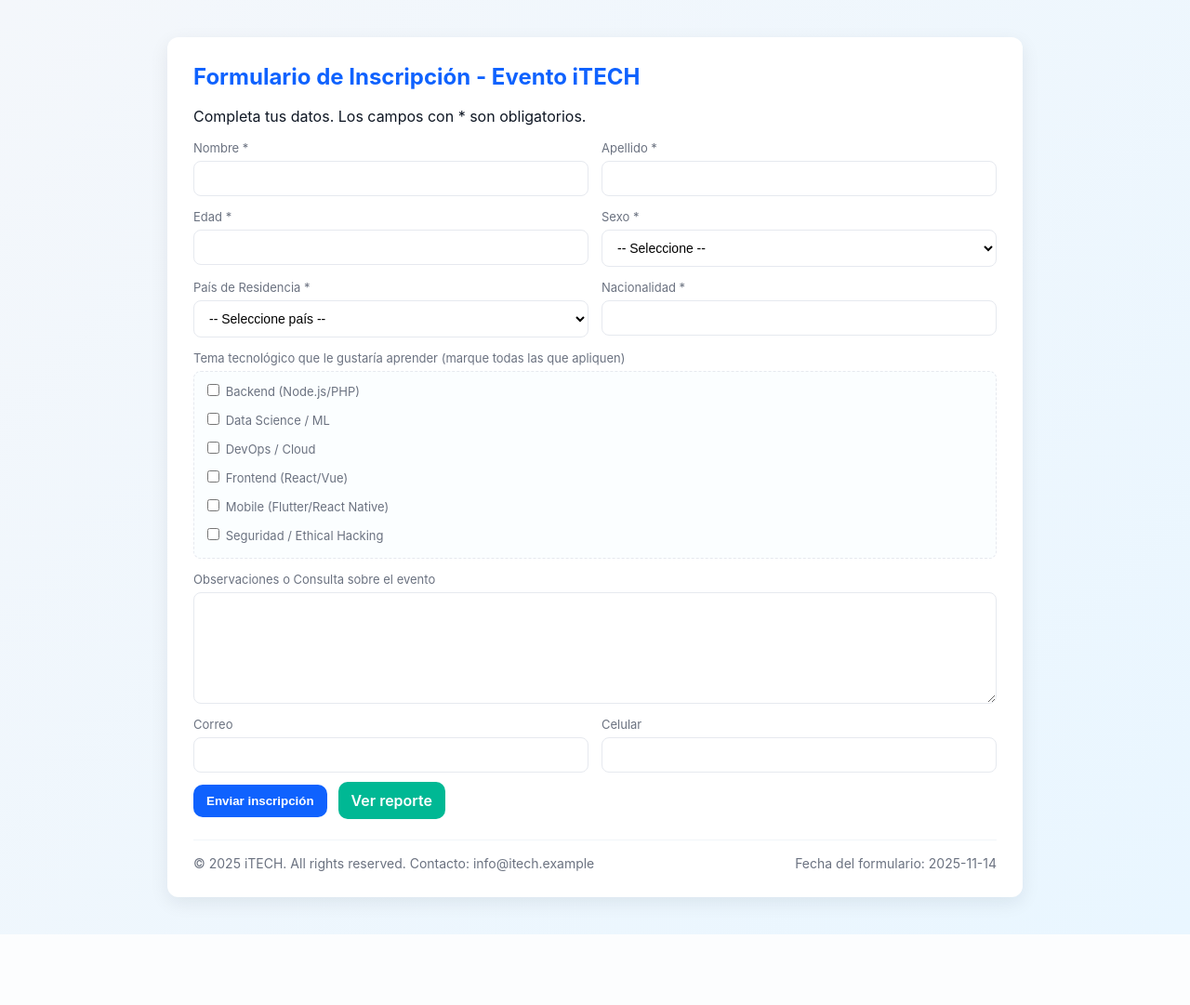
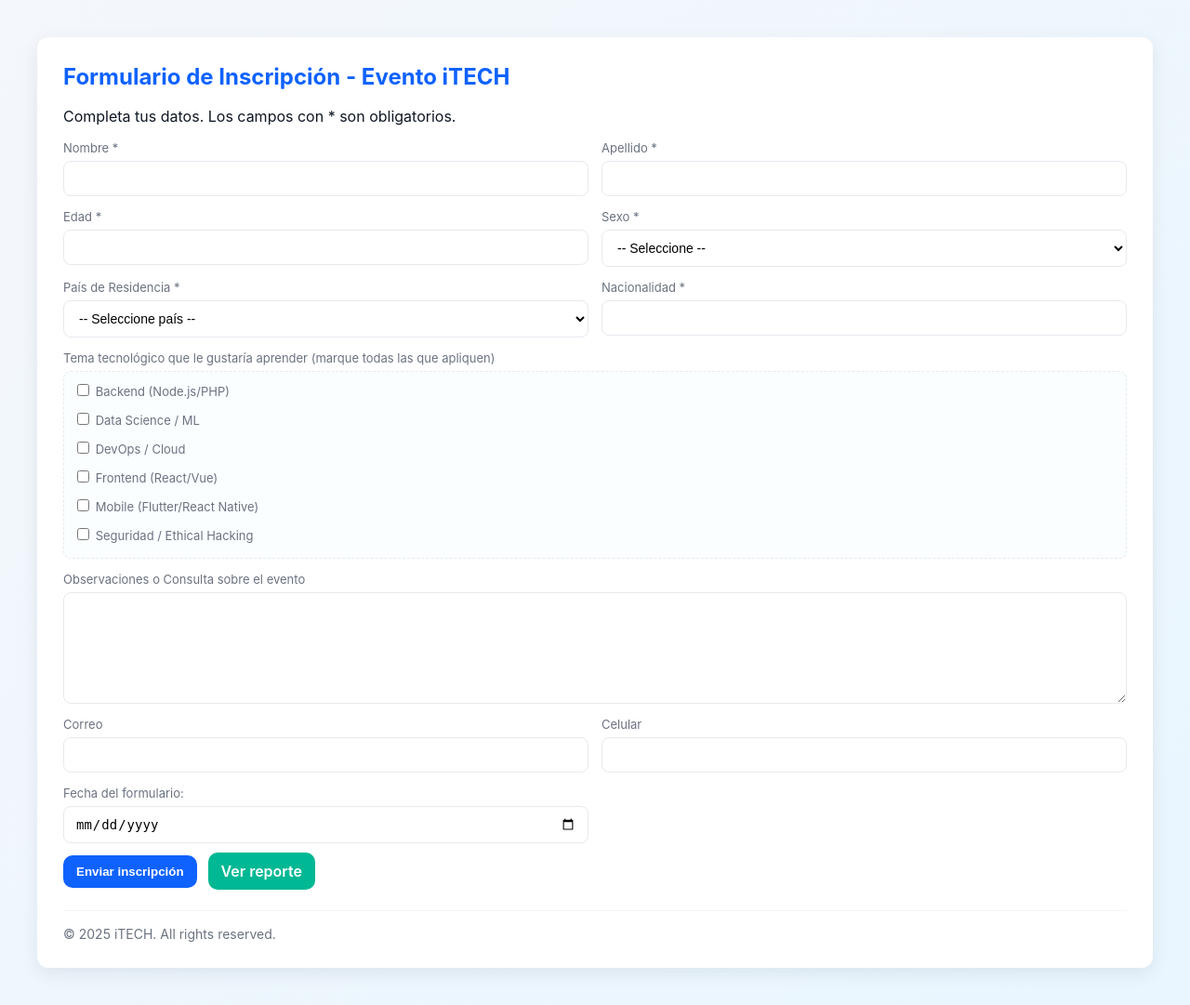
Before and after one commit to ElRulios/parcial_3, a PHP site: page / in a window 1280 px wide. Shown: the whole page at 93% size. Before the commit the page ends 1005 px from the top, so only its background shows below. Run offline with PHP 8.4, Linux system fonts and the light colour scheme; data comes from the database, SQL or seed files in the repository.

Commit message:
parcial 3 Joaquin Lu

```diff
--- a/index.php
+++ b/index.php
@@ -104,6 +104,11 @@
           <input id="phone" name="phone" type="text" >
         </div>
 
+        <div class="form-group">
+            <label for="fecha">Fecha del formulario:</label>
+            <input id="date" type="date" id="fecha" name="fecha" required>
+        </div>
+
       </div>
 
       <div class="controls">
@@ -112,8 +117,7 @@
       </div>
 
       <div class="footer">
-        <div>© <?=date('Y')?> iTECH. All rights reserved. Contacto: info@itech.example</div>
-        <div>Fecha del formulario: <?=date('Y-m-d')?></div>
+        <div>© <?=date('Y')?> iTECH. All rights reserved.</div>
       </div>
     </form>
   </div>
--- a/style.css
+++ b/style.css
@@ -23,7 +23,7 @@
 }
 
 .container {
-  max-width: 920px;
+  max-width: 1500px;
   margin: 0 auto;
   background: var(--card);
   border-radius: var(--radius);
@@ -54,6 +54,7 @@
 input[type="text"],
 input[type="email"],
 input[type="number"],
+input[type="date"],
 select,
 textarea {
   padding: 10px 12px;
```
Also changed, not shown: process.php (+9 -1 lines).
